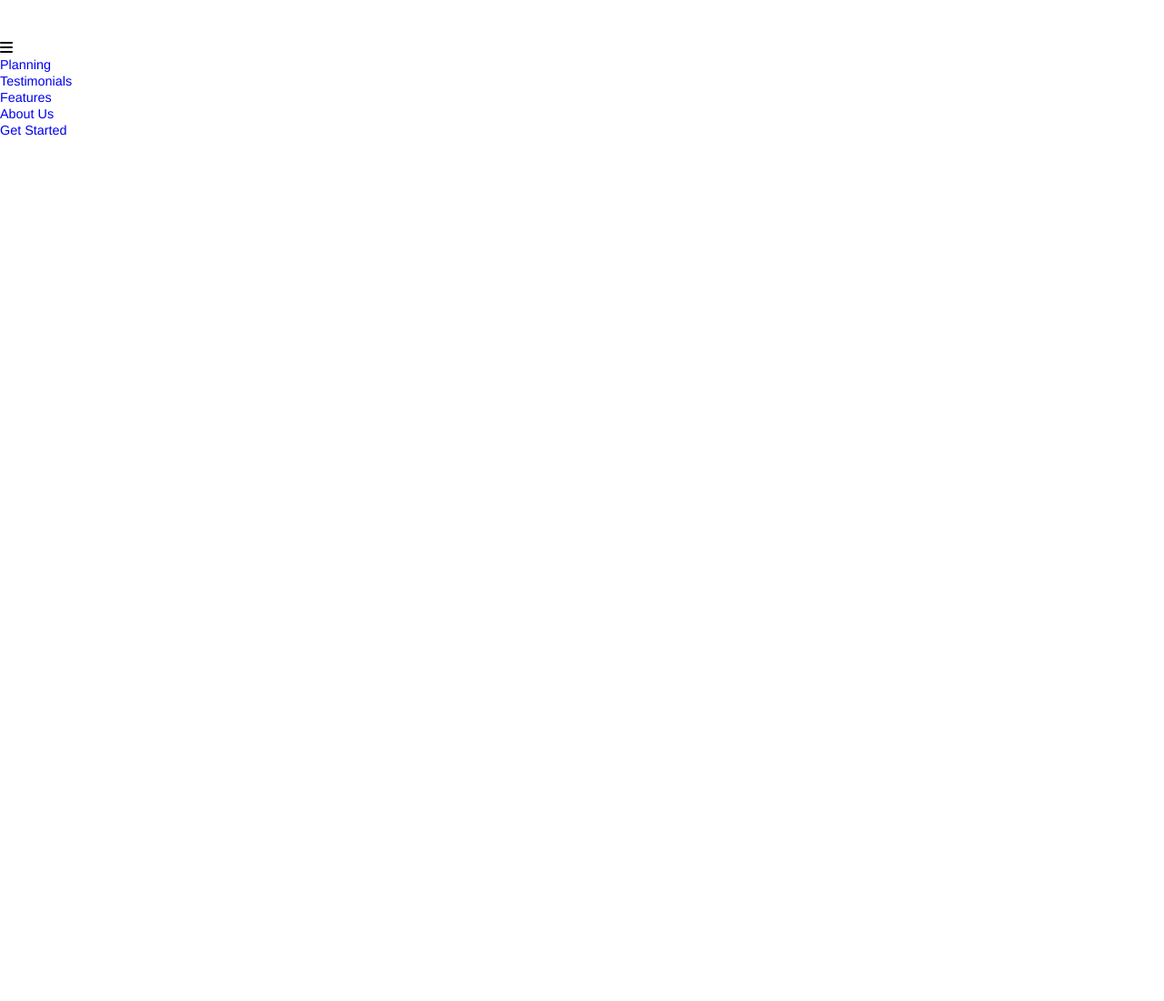
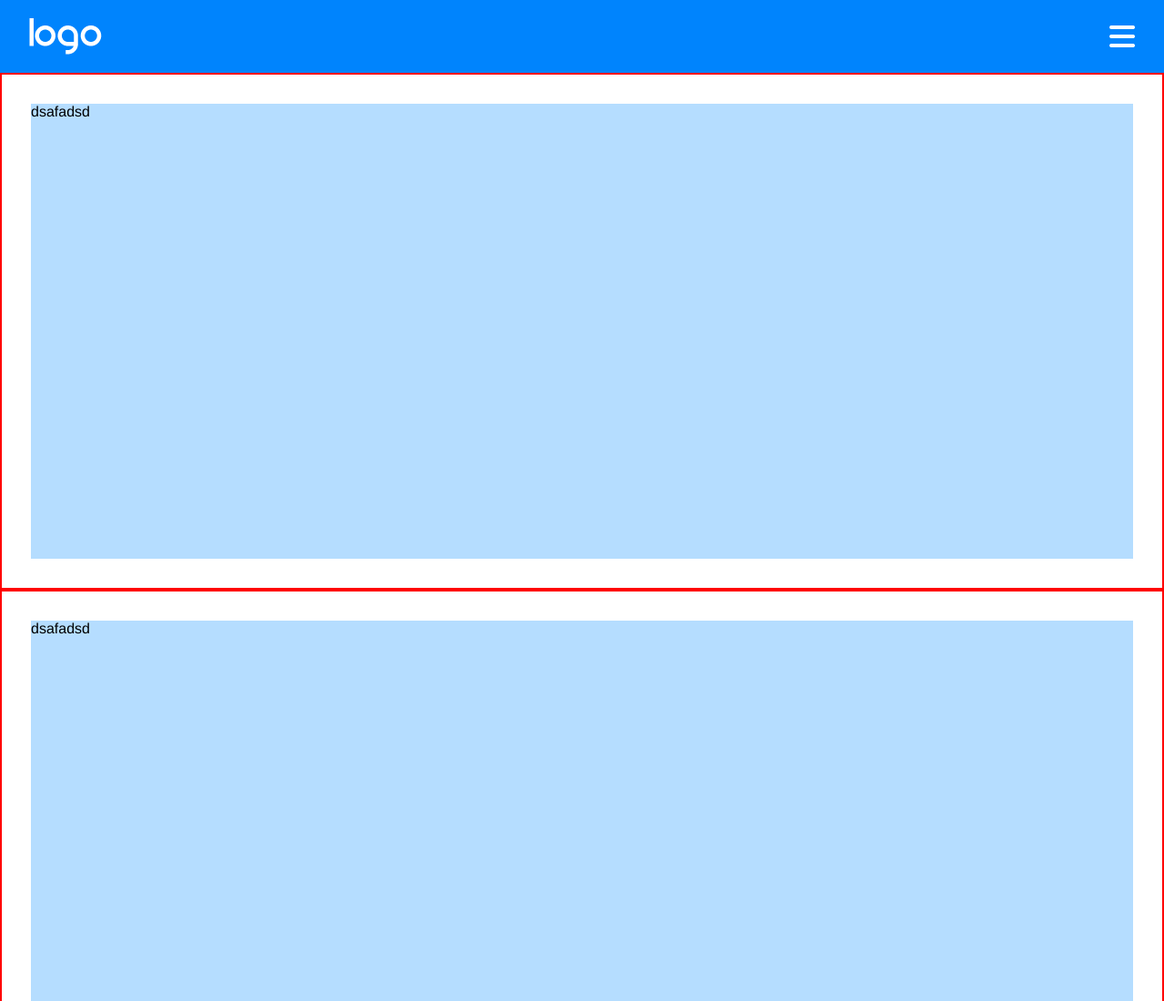
Before and after one commit to AlessioMontebello90/htmlcss-responsive-layout, a plain HTML site: page index.html in a window 1280 px wide. Shown: the top 1100 px of the page at 91% size. Before the commit the page ends 800 px from the top, so only its background shows below. Drawn offline with Linux system fonts and the light colour scheme.

Commit message:
add card section

```diff
--- a/index.html
+++ b/index.html
@@ -34,5 +34,27 @@
         </div>
       </nav>
     </header>
+
+    <!-- CARDS -->
+
+    <main class="container">
+      <div class="row" id="intro">
+        <div class="col bug">
+          <div class="card">dsafadsd</div>
+        </div>
+        <div class="col bug">
+          <div class="card">dsafadsd</div>
+        </div>
+        <div class="col bug">
+          <div class="card">dsafadsd</div>
+        </div>
+        <div class="col bug">
+          <div class="card">dsafadsd</div>
+        </div>
+        <div class="col bug">
+          <div class="card">dsafadsd</div>
+        </div>
+      </div>
+    </main>
   </body>
 </html>
--- a/style/style.css
+++ b/style/style.css
@@ -26,3 +26,50 @@ a {
   text-decoration: none;
   font-size: 0.9rem;
 }
+
+/* LAYOUT */
+
+.container {
+  margin: 0 auto;
+  max-width: 100%;
+}
+
+/* SECTIONS */
+
+/* header */
+
+nav {
+  background-color: #0084fd;
+  min-height: 80px;
+  display: flex;
+  justify-content: space-between;
+  align-items: center;
+  padding: 0 2rem;
+}
+
+nav i {
+  color: white;
+  font-size: 2rem;
+}
+
+nav img {
+  height: 100%;
+}
+
+nav li {
+  display: none;
+}
+
+/*card row */
+
+#intro .col {
+  padding: 2rem;
+}
+
+#intro .card {
+  background-color: #b5ddff;
+}
+
+.card {
+  height: 500px;
+}
```
